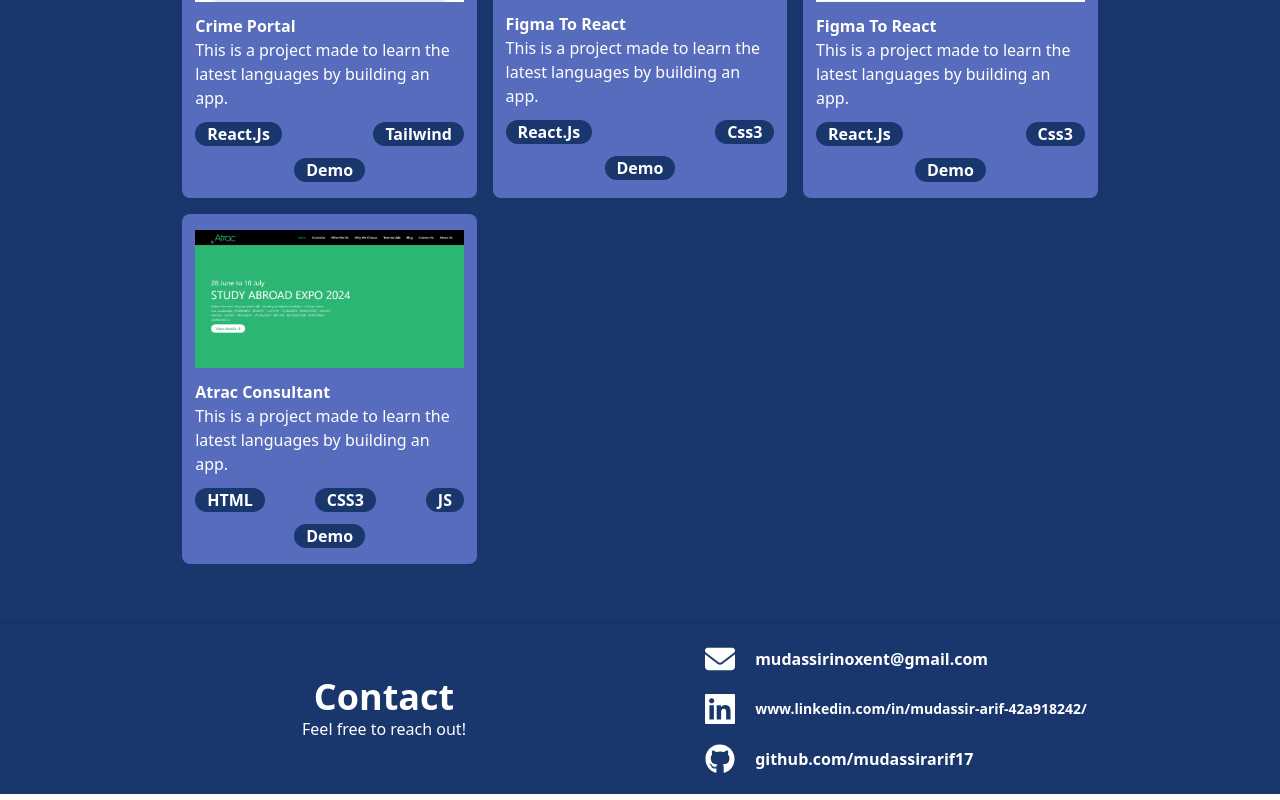
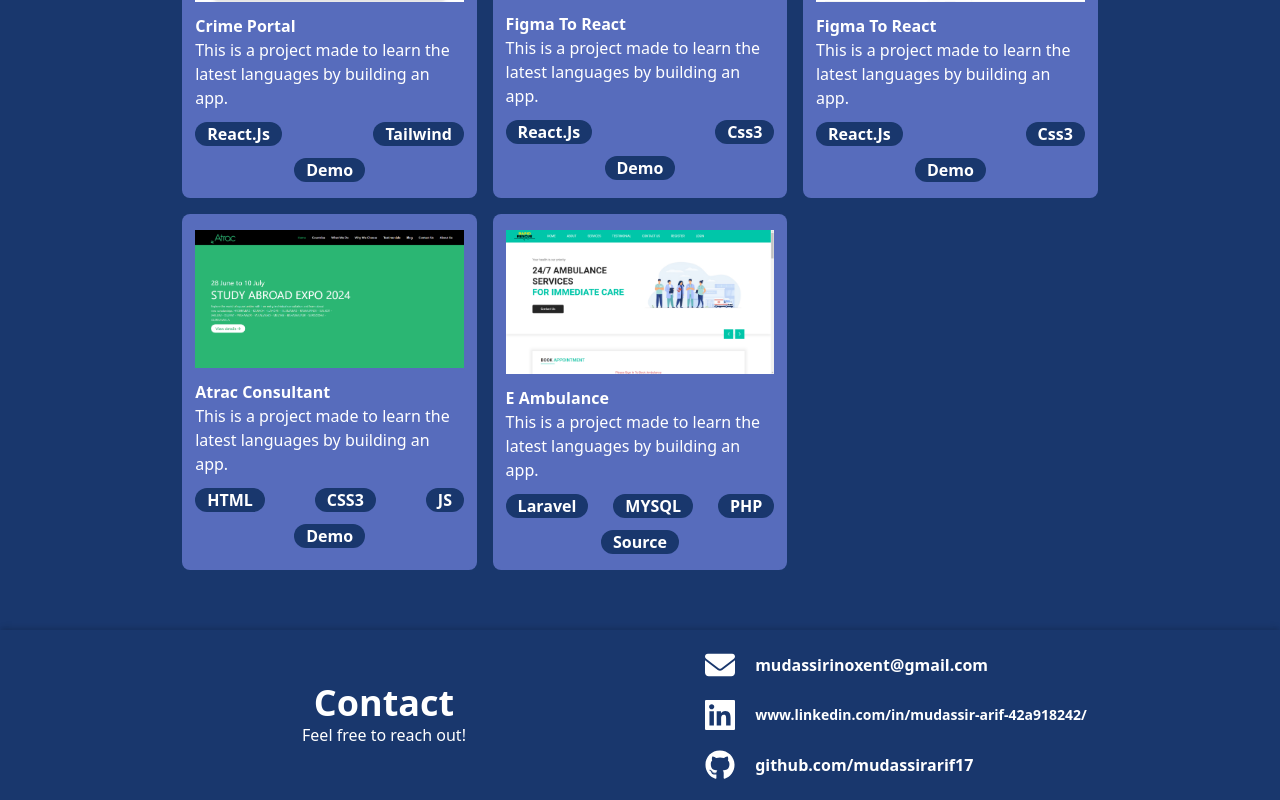
Before and after one commit to mudassirarif17/chatproject, a React (Create React App) app: page / in a window 1280 px wide. Shown: the part 2317-3117 px from the top of the page. Built offline with nearby package versions, Linux system fonts and the light colour scheme.

Commit message:
new project is added

```diff
--- a/src/components/Projects.jsx
+++ b/src/components/Projects.jsx
@@ -6,6 +6,7 @@ import crime from "../img/crime.png";
 import figmatocode from "../img/figmatocode.png";
 import minti from "../img/minti.png";
 import study from "../img/study.png";
+import eamb from "../img/eamb.png";
 
 const Projects = () => {
     const projects = [
@@ -79,6 +80,16 @@ const Projects = () => {
             skill3 : "JS",
             source : "",
             demo : "https://atrac.netlify.app/"
+        },
+        {
+            name : "E Ambulance",
+            desc : "",
+            image : eamb,
+            skill1 : "Laravel",
+            skill2 : "MYSQL",
+            skill3 : "PHP",
+            source : "https://github.com/codewarriorsrapid/code_warriors_techwiz_rapid_rescue",
+            demo : ""
         },
     ]
     return (
```
Also changed, not shown: src/img/eamb.png (added).
